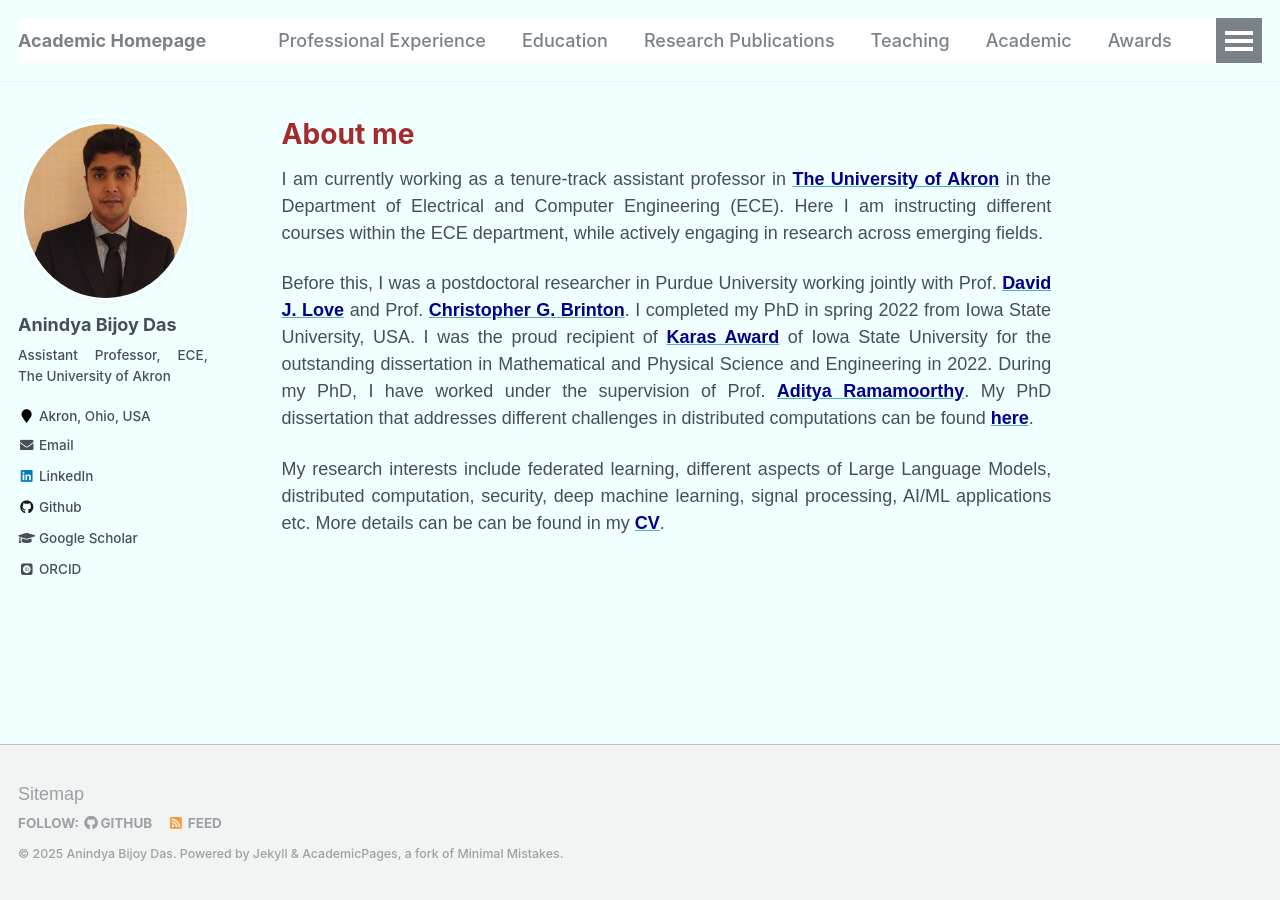
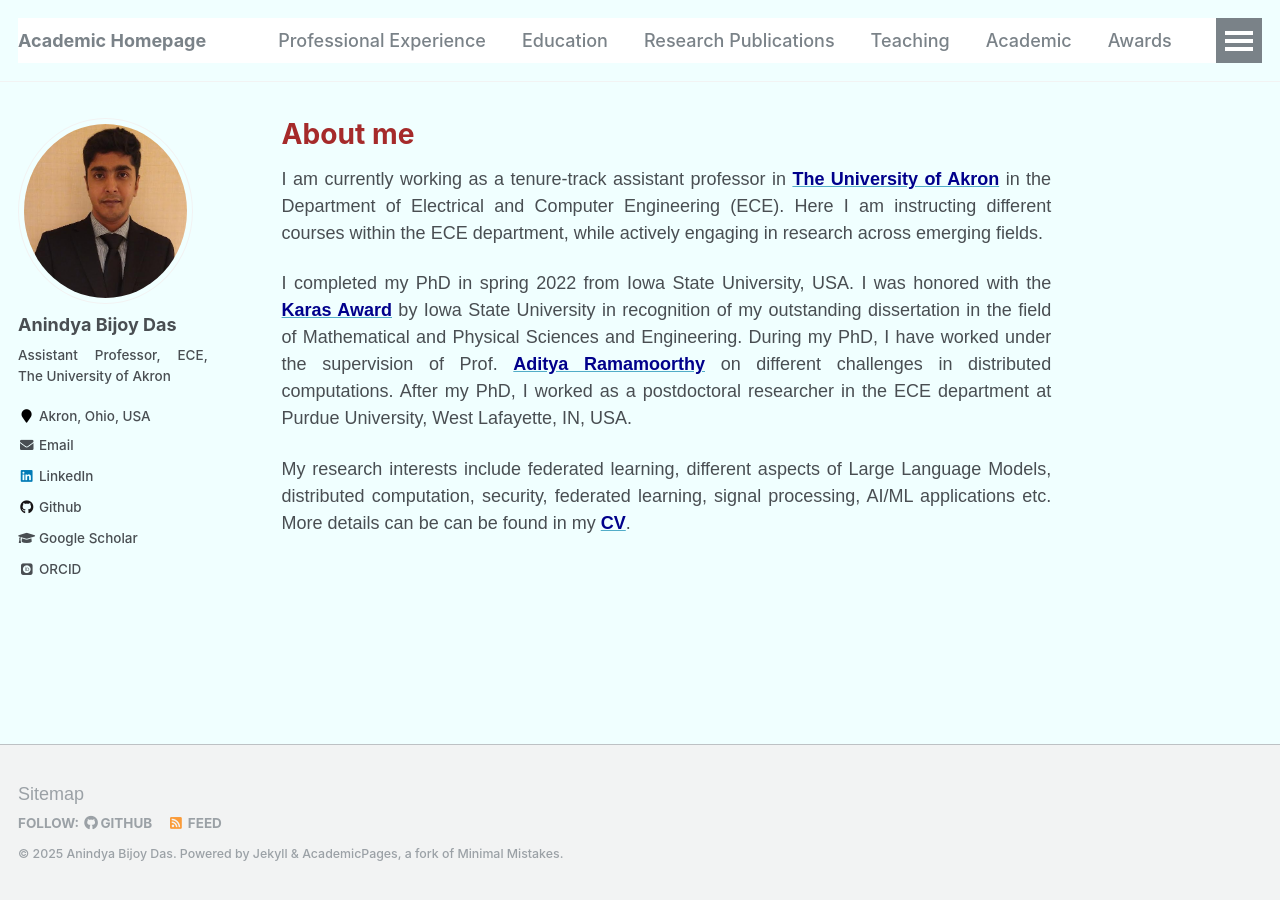
Before and after one commit to anindyabijoydas/portfolio, a Jekyll site: the page built from _pages/about.md, in a window 1280 px wide. Built offline with Jekyll 4.4.1, drawn with Linux system fonts in a browser that asks for light colours; some web fonts are replaced.

Commit message:
Update about.md

```diff
--- a/_pages/about.md
+++ b/_pages/about.md
@@ -22,6 +22,6 @@ div {
 ======
 I am currently working as a tenure-track assistant professor in [<span style="color: #00008B">**The University of Akron**</span>](https://www.uakron.edu/) in the Department of Electrical and Computer Engineering (ECE). Here I am instructing different courses within the ECE department, while actively engaging in research across emerging fields.
 
-Before this, I was a postdoctoral researcher in Purdue University working jointly with Prof. [<span style="color: #00008B">**David J. Love**</span>](https://engineering.purdue.edu/~djlove/) and Prof. [<span style="color: #00008B">**Christopher G. Brinton**</span>](https://www.cbrinton.net/). I completed my PhD in spring 2022 from Iowa State University, USA. I was the proud recipient of [<span style="color: #00008B">**Karas Award**</span>](https://www.grad-college.iastate.edu/awards/karas/recipients/) of Iowa State University for the outstanding dissertation in Mathematical and Physical Science and Engineering in 2022. During my PhD, I have worked under the supervision of Prof. [<span style="color: #00008B">**Aditya Ramamoorthy**</span>](https://www.ece.iastate.edu/adityar/). My PhD dissertation that addresses different challenges in distributed computations can be found [<span style="color: #00008B">**here**</span>](https://www.dropbox.com/s/hfipcodbsg2b39r/PhD_dissertation_Anindya_Bijoy_Das.pdf?dl=0).
+I completed my PhD in spring 2022 from Iowa State University, USA. I was honored with the [<span style="color: #00008B">**Karas Award**</span>](https://www.grad-college.iastate.edu/awards/karas/recipients/) by Iowa State University in recognition of my outstanding dissertation in the field of Mathematical and Physical Sciences and Engineering. During my PhD, I have worked under the supervision of Prof. [<span style="color: #00008B">**Aditya Ramamoorthy**</span>](https://www.ece.iastate.edu/adityar/) on different challenges in distributed computations. After my PhD, I worked as a postdoctoral researcher in the ECE department at Purdue University, West Lafayette, IN, USA.
 
-My research interests include federated learning, different aspects of Large Language Models, distributed computation, security, deep machine learning, signal processing, AI/ML applications etc. More details can be can be found in my [<span style="color: #00008B">**CV**</span>](https://drive.google.com/file/d/1wTJRHPUz4a44isa8k0UzWPa40tzWfzMV/view?usp=drive_link).
+My research interests include federated learning, different aspects of Large Language Models, distributed computation, security, federated learning, signal processing, AI/ML applications etc. More details can be can be found in my [<span style="color: #00008B">**CV**</span>](https://drive.google.com/file/d/1wTJRHPUz4a44isa8k0UzWPa40tzWfzMV/view?usp=drive_link).
```
